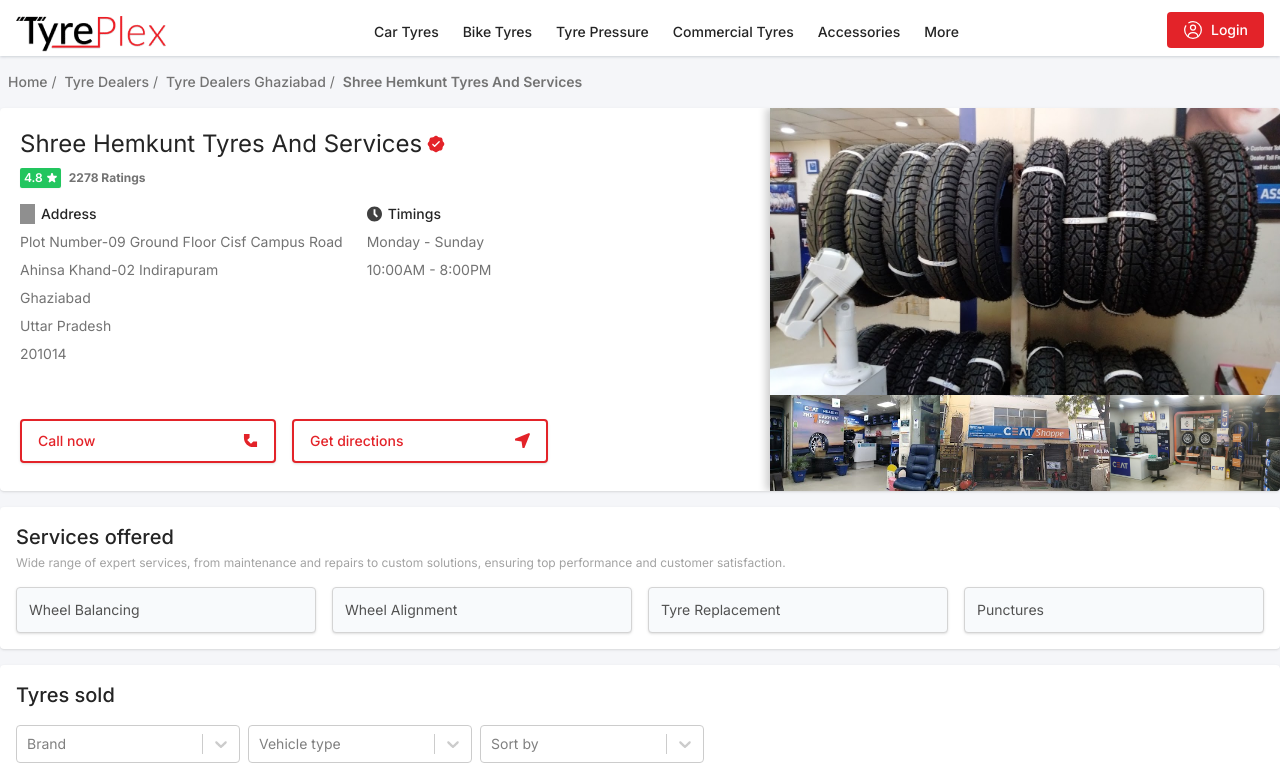
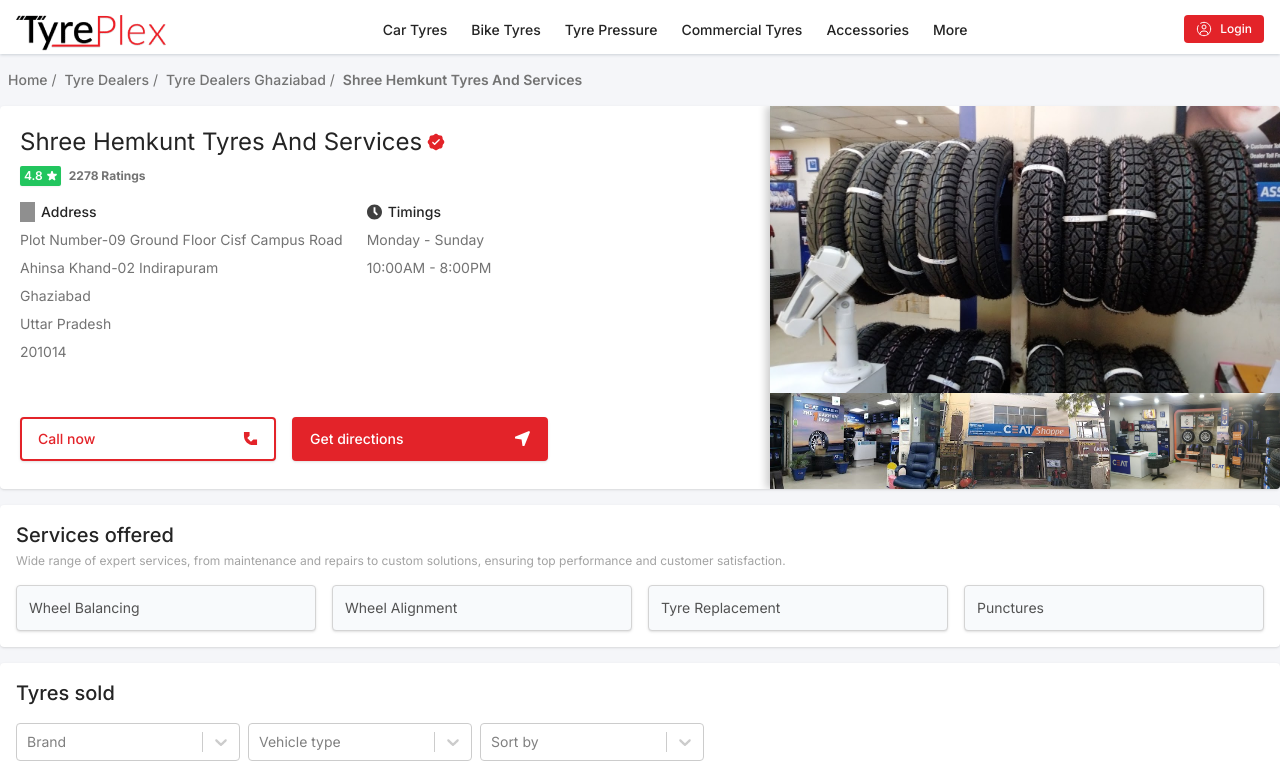
Before and after one commit to ankitc248/tyreplex-assignment, a React (Vite) app: page / in a window 1280 px wide. Shown: the top 775 px of the page. Built offline with nearby package versions, Linux system fonts and the light colour scheme; grey boxes are pictures that could not be loaded.

Commit message:
Improved design

```diff
--- a/src/components/Body/Sections/Shop.jsx
+++ b/src/components/Body/Sections/Shop.jsx
@@ -29,7 +29,14 @@
   );
 };
 
-const ShopDetails = ({ shopName, rating, reviews, cleanedShopAddress, days, timing }) => (
+const ShopDetails = ({
+  shopName,
+  rating,
+  reviews,
+  cleanedShopAddress,
+  days,
+  timing,
+}) => (
   <div className="flex flex-col p-5 gap-2">
     <ShopHeader shopName={shopName} rating={rating} reviews={reviews} />
     <MobileImageGrid />
@@ -102,10 +109,7 @@
       Address
     </h3>
     {cleanedShopAddress.map((address, index) => (
-      <span
-        key={index}
-        className="text-sm text-neutral-500 capitalize"
-      >
+      <span key={index} className="text-sm text-neutral-500 capitalize">
         {address}
       </span>
     ))}
@@ -132,7 +136,10 @@
 const ActionButtons = () => (
   <div className="flex gap-4 mt-4 lg:mt-auto flex-wrap">
     <ActionButton text="Call now" icon="/assets/svg-icons/phone.svg" />
-    <ActionButton text="Get directions" icon="/assets/svg-icons/location-arrow-accent.svg" />
+    <ActionButtonOpposite
+      text="Get directions"
+      icon="/assets/svg-icons/location-arrow-accent.svg"
+    />
   </div>
 );
 
@@ -147,7 +154,22 @@
       alt={text.toLowerCase()}
       width={15}
       height={15}
-      className="group-hover:brightness-0 group-hover:invert group-hover:scale-105"
+      className="group-hover:brightness-0 group-hover:invert group-hover:scale-125"
+    />
+  </button>
+);
+const ActionButtonOpposite = ({ text, icon }) => (
+  <button
+    type="button"
+    className="group rounded border-accent border-2 bg-accent text-white font-medium p-3 px-4 md:p-2.5 md:px-4 w-full sm:w-64 mb-2 text-sm hover:bg-black hover:border-black transition-all inline-flex gap-2 justify-between items-center shadow"
+  >
+    {text}
+    <img
+      src={icon}
+      alt={text.toLowerCase()}
+      width={15}
+      height={15}
+      className="brightness-0 invert group-hover:scale-125"
     />
   </button>
 );
@@ -168,7 +190,11 @@
   return (
     <div className="flex-col shadow-left w-full hidden sm:flex lg:w-[510px]">
       <img src={shopImages[activeImage]} alt="shop" />
-      <ImageThumbnails shopImages={shopImages} activeImage={activeImage} replaceImage={replaceImage} />
+      <ImageThumbnails
+        shopImages={shopImages}
+        activeImage={activeImage}
+        replaceImage={replaceImage}
+      />
     </div>
   );
 };
@@ -189,7 +215,11 @@
   return (
     <div className="flex flex-col shadow-left w-full sm:hidden my-2">
       <img src={shopImages[activeImage]} alt="shop" />
-      <ImageThumbnails shopImages={shopImages} activeImage={activeImage} replaceImage={replaceImage} />
+      <ImageThumbnails
+        shopImages={shopImages}
+        activeImage={activeImage}
+        replaceImage={replaceImage}
+      />
     </div>
   );
 };
--- a/src/components/Footer/Footer.jsx
+++ b/src/components/Footer/Footer.jsx
@@ -11,11 +11,11 @@
             <input
               type="text"
               placeholder="Ask anything related to tires"
-              className="w-full md:w-96 bg-white rounded border p-2 text-sm focus:outline focus:outline-accent/50"
+              className="w-full md:w-96 bg-white rounded border p-2 text-sm focus:outline focus:outline-accent/75"
             />
             <button
               type="button"
-              className="text-xs font-medium bg-accent text-white rounded p-2 px-3"
+              className="text-xs font-medium bg-accent text-white rounded p-2 px-3 hover:bg-black"
             >
               Send
             </button>
--- a/src/components/Navbar/Navbar.jsx
+++ b/src/components/Navbar/Navbar.jsx
@@ -6,7 +6,7 @@
   const [showNavbar, setShowNavbar] = useState(false);
   return (
     <>
-      <nav className="bg-white pt-3 flex w-dvw justify-center content-center shadow shadow-gray-300 relative border-b-1">
+      <nav className="bg-white pt-3 flex w-dvw justify-center content-center shadow shadow-gray-300 sticky top-0 z-50">
         <div className="max-w-screen-xl w-dvw flex justify-between items-center flex-wrap px-4">
           <Logo />
           <NavbarLinks links={navbarLinks} />
@@ -15,7 +15,7 @@
             className="rounded font-medium text-white mb-2 text-sm inline-flex lg:hidden"
             onClick={() => setShowNavbar(!showNavbar)}
           >
-            <img src="/assets/svg-icons/menu.svg" width={24} height={24}/>
+            <img src="/assets/svg-icons/menu.svg" width={24} height={24} />
           </button>
           <LoginButton />
         </div>
@@ -49,12 +49,12 @@
     <div className="hidden lg:flex">
       <button
         type="button"
-        className="rounded bg-accent font-medium py-2 text-white px-4 mb-2 text-sm hover:bg-black inline-flex gap-2"
+        className="rounded bg-accent font-medium py-1.5 text-white px-3 mb-2 text-xs hover:bg-black inline-flex gap-2 items-center"
       >
         <img
           src="/assets/svg-icons/user-circle-white.svg"
-          width={20}
-          height={20}
+          width={16}
+          height={16}
           alt="user icon"
         />
         Login
--- a/src/components/Navbar/NavbarLinks.jsx
+++ b/src/components/Navbar/NavbarLinks.jsx
@@ -18,7 +18,7 @@
 
   return (
     <li
-      className="text-sm self-end text-nowrap hover:bg-slate-100 h-8 p-2 pb-8 rounded-t relative w-auto"
+      className="text-sm self-end text-nowrap border-b-2 border-transparent hover:bg-slate-100 hover:border-accent rounded-t relative w-auto"
       onMouseEnter={handleMouseEnter}
       onMouseLeave={handleMouseLeave}
       aria-haspopup={!!details.dropdown}
@@ -26,14 +26,14 @@
       {details.link ? (
         <a
           href={details.link}
-          className="hover:cursor-pointer font-medium"
+          className="hover:cursor-pointer font-medium flex h-8 p-2 pb-8"
           target="_blank"
           rel="noopener noreferrer"
         >
           {details.title}
         </a>
       ) : (
-        <span className="font-medium">{details.title}</span>
+        <span className="font-medium flex h-8 p-2 pb-8">{details.title}</span>
       )}
 
       {details.dropdown && showDropDown && (
@@ -49,7 +49,7 @@
 function DropDownMenu({ details, direction }) {
   return (
     <div
-      className={`absolute top-10 z-10 ${direction} bg-white rounded-b text-sm shadow shadow-gray-300 p-2 w-max animate-swipe-up opacity-0`}
+      className={`absolute top-[42px] z-10 ${direction} bg-white rounded-b text-sm shadow shadow-gray-300 p-2 w-max animate-swipe-up opacity-0 z-50`}
     >
       {details.dropDownTitle && (
         <span className="inline-block p-3 uppercase w-auto text-xs">
```
Also changed, not shown: 5 other files (tests, documents, lock files or other folders).
